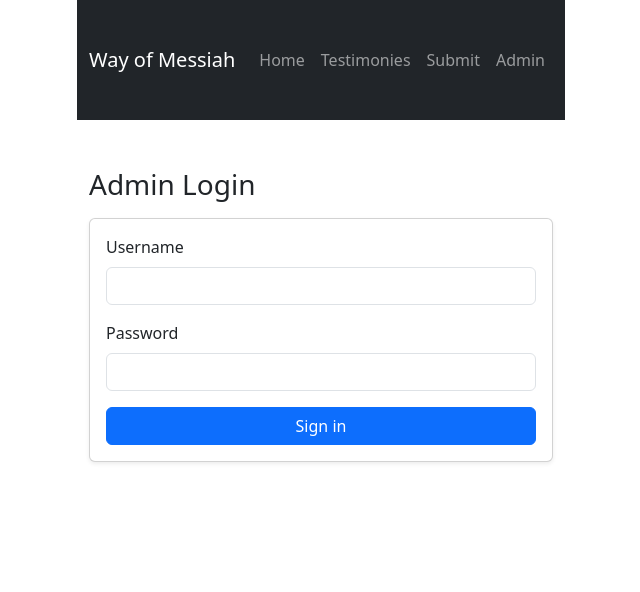
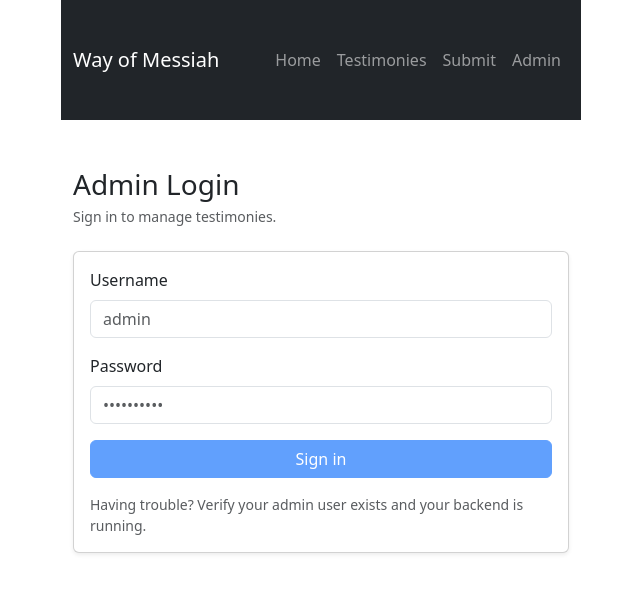
Before and after one commit to hpe-Eman2013/react-Website, a React (Vite) app in the folder theWayReactBuild/: page /admin/login in a window 1280 px wide. Shown: the top 592 px of the page, without its empty margins (319-959 px from the left). Built offline with nearby package versions, Linux system fonts and the light colour scheme; no server answers.

Commit message:
added logout button and code, and provided admin authentication for approving testimonies.

```diff
--- a/theWayReactBuild/src/App.jsx
+++ b/theWayReactBuild/src/App.jsx
@@ -5,11 +5,13 @@ import Testimonies from "./pages/Testimonies";
 import SubmitTestimony from "./pages/SubmitTestimony";
 import AdminTestimonies from "./pages/AdminTestimonies";
 import AdminLogin from "./pages/admin/AdminLogin";
+import { AdminAuthProvider } from "./context/AdminAuthProvider";
 
 function App() {
   return (
     <BrowserRouter>
       <AppNavbar />
+      <AdminAuthProvider>
         <Routes>
           <Route path="/" element={<Home />} />
           <Route path="/testimonies" element={<Testimonies />} />
@@ -17,6 +19,7 @@ function App() {
           <Route path="/admin/login" element={<AdminLogin />} />
           <Route path="/admin/testimonies" element={<AdminTestimonies />} />
         </Routes>
+      </AdminAuthProvider>
     </BrowserRouter>
   );
 }
--- a/theWayReactBuild/src/components/admin/AdminHeader.jsx
+++ b/theWayReactBuild/src/components/admin/AdminHeader.jsx
@@ -1,7 +1,18 @@
 import { FontAwesomeIcon } from "@fortawesome/react-fontawesome";
-import { faArrowsRotate } from "@fortawesome/free-solid-svg-icons";
+import {
+  faArrowsRotate,
+  faRightFromBracket,
+} from "@fortawesome/free-solid-svg-icons";
+import { useAdminAuth } from "../../context/useAdminAuth";
+import { useNavigate } from "react-router-dom";
+const AdminHeader = ({ pendingCount, selectedCount, onRefresh, disabled }) => {
+  const { logout } = useAdminAuth();
+  const navigate = useNavigate();
 
-const AdminHeader = ({ pendingCount, selectedCount, onRefresh, disabled }) => {
+  const handleLogout = async () => {
+    await logout();
+    navigate("/admin/login", { replace: true });
+  };
   return (
     <div className="d-flex align-items-center justify-content-between mb-3">
       {/* LEFT: Title + subtitle */}
@@ -23,6 +34,16 @@ const AdminHeader = ({ pendingCount, selectedCount, onRefresh, disabled }) => {
               className="fs-5"
             />
           </button>
+          {/* Logout icon */}
+          <button
+            className="btn btn-outline-danger btn-sm d-flex align-items-center justify-content-center"
+            onClick={handleLogout} // ✅ LOGOUT HANDLER
+            disabled={disabled}
+            title="Logout"
+            aria-label="Logout"
+          >
+            <FontAwesomeIcon icon={faRightFromBracket} className="fs-5" />
+          </button>
         </div>
 
         <div className="text-muted small mt-1">
--- /dev/null
+++ b/theWayReactBuild/src/context/AdminAuthContext.jsx
@@ -0,0 +1,3 @@
+import { createContext } from "react";
+
+export const AdminAuthContext = createContext(null);
--- /dev/null
+++ b/theWayReactBuild/src/context/AdminAuthProvider.jsx
@@ -0,0 +1,44 @@
+import { useCallback, useEffect, useMemo, useState } from "react";
+import apiClient from "../services/apiClient";
+import { AdminAuthContext } from "./AdminAuthContext";
+
+export const AdminAuthProvider = ({ children }) => {
+  const [status, setStatus] = useState("loading"); // loading | authed | guest
+  const [admin, setAdmin] = useState(null);
+
+  const refresh = useCallback(async () => {
+    setStatus("loading");
+    try {
+      const res = await apiClient.get("/api/admin/auth/me");
+      setAdmin(res.data?.admin ?? null);
+      setStatus("authed");
+    } catch {
+      setAdmin(null);
+      setStatus("guest");
+    }
+  }, []);
+
+  const logout = useCallback(async () => {
+    try {
+      await apiClient.post("/api/admin/auth/logout");
+    } finally {
+      setAdmin(null);
+      setStatus("guest");
+    }
+  }, []);
+
+  useEffect(() => {
+    refresh();
+  }, [refresh]);
+
+  const value = useMemo(
+    () => ({ status, admin, refresh, logout }),
+    [status, admin, refresh, logout],
+  );
+
+  return (
+    <AdminAuthContext.Provider value={value}>
+      {children}
+    </AdminAuthContext.Provider>
+  );
+};
--- /dev/null
+++ b/theWayReactBuild/src/context/useAdminAuth.jsx
@@ -0,0 +1,10 @@
+import { useContext } from "react";
+import { AdminAuthContext } from "./AdminAuthContext";
+
+export const useAdminAuth = () => {
+  const ctx = useContext(AdminAuthContext);
+  if (!ctx) {
+    throw new Error("useAdminAuth must be used inside AdminAuthProvider");
+  }
+  return ctx;
+};
--- a/theWayReactBuild/src/pages/admin/AdminLogin.jsx
+++ b/theWayReactBuild/src/pages/admin/AdminLogin.jsx
@@ -1,5 +1,5 @@
-import { useState } from "react";
-import { useNavigate, useLocation } from "react-router-dom";
+import { useMemo, useState } from "react";
+import { useLocation, useNavigate } from "react-router-dom";
 import apiClient from "../../services/apiClient";
 
 const AdminLogin = () => {
@@ -8,8 +8,15 @@ const AdminLogin = () => {
 
   const [username, setUsername] = useState("");
   const [password, setPassword] = useState("");
+
   const [status, setStatus] = useState("idle"); // idle | loading | error
   const [error, setError] = useState("");
+
+  const canSubmit = useMemo(() => {
+    return (
+      username.trim().length > 0 && password.length > 0 && status !== "loading"
+    );
+  }, [username, password, status]);
 
   const from = location.state?.from?.pathname || "/admin/testimonies";
 
@@ -19,7 +26,12 @@ const AdminLogin = () => {
     setError("");
 
     try {
-      await apiClient.post("/api/admin/auth/login", { username, password });
+      await apiClient.post("/api/admin/auth/login", {
+        username: username.trim(),
+        password,
+      });
+
+      // cookie is now set (httpOnly). redirect to intended admin page.
       navigate(from, { replace: true });
     } catch (err) {
       const msg =
@@ -31,7 +43,10 @@ const AdminLogin = () => {
 
   return (
     <div className="container py-5" style={{ maxWidth: 520 }}>
-      <h1 className="h3 mb-3">Admin Login</h1>
+      <div className="mb-4">
+        <h1 className="h3 mb-1">Admin Login</h1>
+        <div className="text-muted small">Sign in to manage testimonies.</div>
+      </div>
 
       {status === "error" && (
         <div className="alert alert-danger">
@@ -48,6 +63,9 @@ const AdminLogin = () => {
             value={username}
             onChange={(e) => setUsername(e.target.value)}
             autoComplete="username"
+            spellCheck={false}
+            inputMode="text"
+            placeholder="admin"
           />
 
           <label className="form-label">Password</label>
@@ -57,15 +75,21 @@ const AdminLogin = () => {
             value={password}
             onChange={(e) => setPassword(e.target.value)}
             autoComplete="current-password"
+            placeholder="••••••••••"
           />
 
           <button
             className="btn btn-primary w-100"
-            disabled={status === "loading"}
             type="submit"
+            disabled={!canSubmit}
           >
             {status === "loading" ? "Signing in…" : "Sign in"}
           </button>
+
+          <div className="mt-3 small text-muted">
+            Having trouble? Verify your admin user exists and your backend is
+            running.
+          </div>
         </div>
       </form>
     </div>
```
Also changed, not shown: theWayReactBuild/src/context/AdminRoute.jsx (added, +23 -0 lines). Lines whose indentation alone changed are shown as unchanged.
